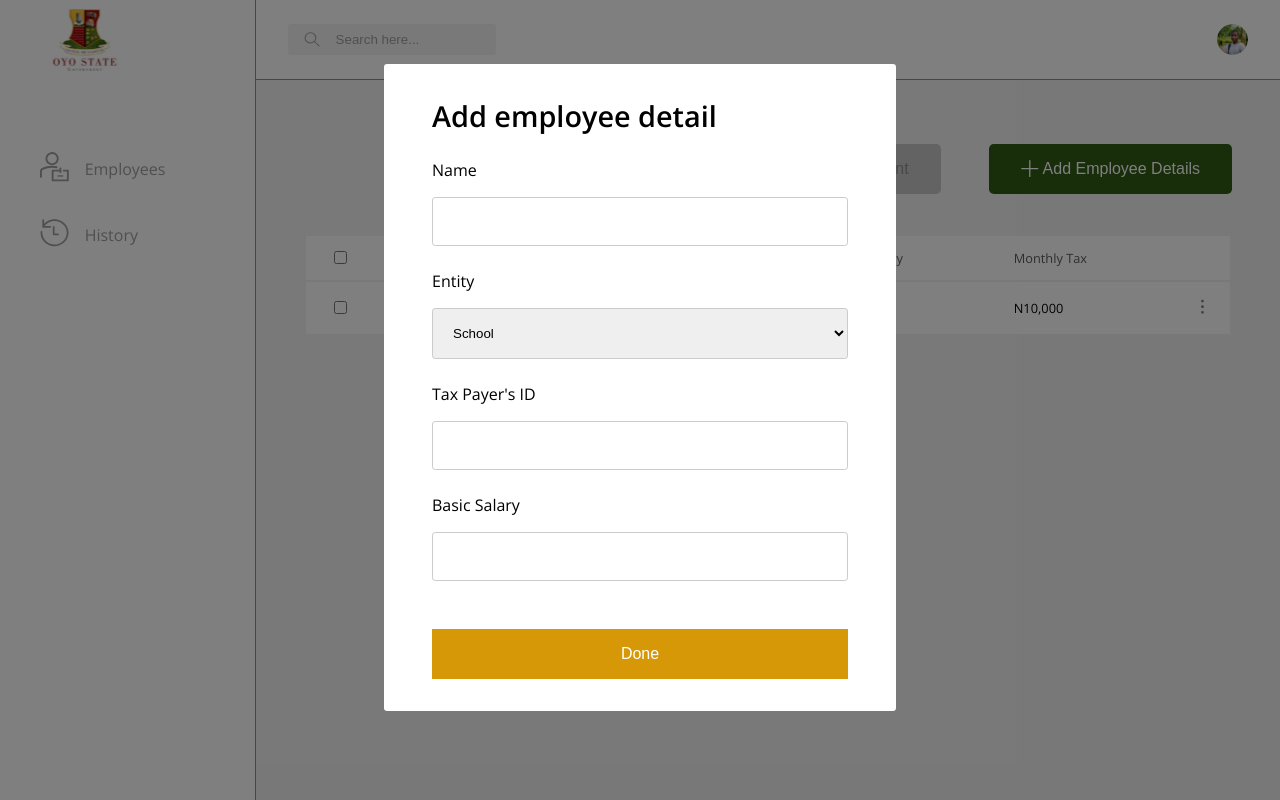
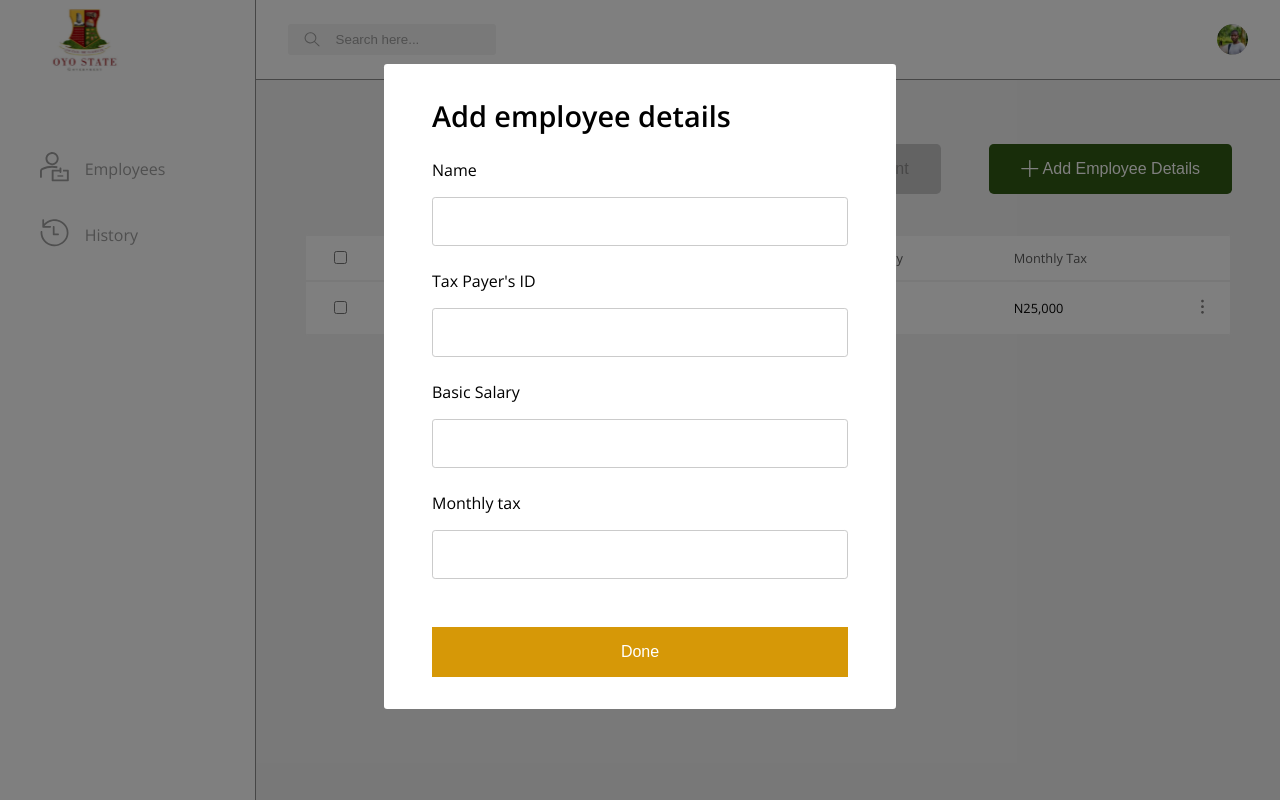
Before and after one commit to Azerii/oyo-tax, a React (Create React App) app: page /dashboard in a window 1280 px wide. Both pictures are taken after a click on the button "Add Employee Details". Built offline with nearby package versions, Linux system fonts and the light colour scheme.

Commit message:
minor fixes

```diff
--- a/src/components/dashboard/DataTable.js
+++ b/src/components/dashboard/DataTable.js
@@ -1,5 +1,5 @@
 import React from 'react';
-// import PropTypes from 'prop-types';
+import PropTypes from 'prop-types';
 import styled from 'styled-components';
 // import theme from '../../theme';
 import options from '../../assets/dashboard/options.svg';
@@ -57,16 +57,17 @@ const tableHeaders = ['Name', `Tax Payer's ID`, 'Basic Salary', 'monthly tax'];
 
 const model = ['name', 'payerID', 'basicSalary', 'monthlyTax'];
 
+const DataTable = ({ employees }) => {
   const tableBody = [
     {
       name: 'Jones Dermot',
       payerID: '089778900078',
       basicSalary: 'N500,000',
-    monthlyTax: 'N10,000'
-  }
+      monthlyTax: 'N25,000'
+    },
+    ...employees
   ];
 
-const DataTable = () => {
   return (
     <Wrapper>
       <Table>
@@ -82,7 +83,7 @@ const DataTable = () => {
         </thead>
         <tbody>
           {tableBody.map((rowData) => (
-            <tr key={rowData.name}>
+            <tr key={rowData.payerID}>
               <td>
                 <input type="checkbox" />
               </td>
@@ -100,4 +101,8 @@ const DataTable = () => {
   );
 };
 
+DataTable.propTypes = {
+  employees: PropTypes.array
+};
+
 export default DataTable;
--- a/src/containers/Dashboard.js
+++ b/src/containers/Dashboard.js
@@ -1,4 +1,4 @@
-import React from 'react';
+import React, { useState } from 'react';
 import styled from 'styled-components';
 import Sidebar from '../components/dashboard/Sidebar';
 import theme from '../theme';
@@ -173,6 +173,34 @@ const FormModal = styled.div`
 `;
 
 const Dashboard = () => {
+  const [employees, setEmployees] = useState(
+    localStorage.employees ? JSON.parse(localStorage.employees) : []
+  );
+  const handleSubmit = (e) => {
+    e.preventDefault();
+
+    let employeesArr;
+
+    const employeeDetails = {
+      name: document.querySelector('input[name="name"]').value || 'NIL',
+      payerID: document.querySelector('input[name="payerID"]').value || 'NIL',
+      basicSalary:
+        document.querySelector('input[name="basicSalary"]').value || 'NIL',
+      monthlyTax:
+        document.querySelector('input[name="monthlyTax"]').value || 'NIL'
+    };
+
+    if (localStorage.employees) {
+      employeesArr = JSON.parse(localStorage.employees);
+    } else {
+      employeesArr = [];
+    }
+
+    employeesArr.push(employeeDetails);
+    setEmployees(employeesArr);
+    localStorage.setItem('employees', JSON.stringify(employeesArr));
+  };
+
   return (
     <Wrapper>
       <FormModal
@@ -184,28 +212,38 @@ const Dashboard = () => {
         }}
       >
         <div className="inner">
-          <p className="title">Add employee detail</p>
-          <form>
+          <p className="title">Add employee details</p>
+          <form onSubmit={(e) => handleSubmit(e)}>
             <div className="formGroup">
               <label>Name</label>
-              <input type="text" name="name" />
+              <input type="text" name="name" required />
             </div>
-            <div className="formGroup">
+            {/* <div className="formGroup">
               <label>Entity</label>
               <select name="entity">
                 <option>School</option>
               </select>
-            </div>
+            </div> */}
             <div className="formGroup">
               <label>Tax Payer's ID</label>
-              <input type="text" name="payerID" />
+              <input type="text" name="payerID" required />
             </div>
             <div className="formGroup">
               <label>Basic Salary</label>
-              <input type="text" name="basicSalary" />
+              <input type="text" name="basicSalary" required />
+            </div>
+            <div className="formGroup">
+              <label>Monthly tax</label>
+              <input type="text" name="monthlyTax" />
             </div>
 
-            <button type="submit" className="done">
+            <button
+              type="submit"
+              className="done"
+              onClick={() =>
+                document.querySelector('#formModal').classList.remove('open')
+              }
+            >
               Done
             </button>
           </form>
@@ -235,7 +273,7 @@ const Dashboard = () => {
               <span>add employee details</span>
             </button>
           </div>
-          <DataTable />
+          <DataTable employees={employees} />
         </div>
       </div>
     </Wrapper>
```
Also changed, not shown: 1 other file (tests, documents, lock files or other folders). Lines whose indentation alone changed are shown as unchanged.
